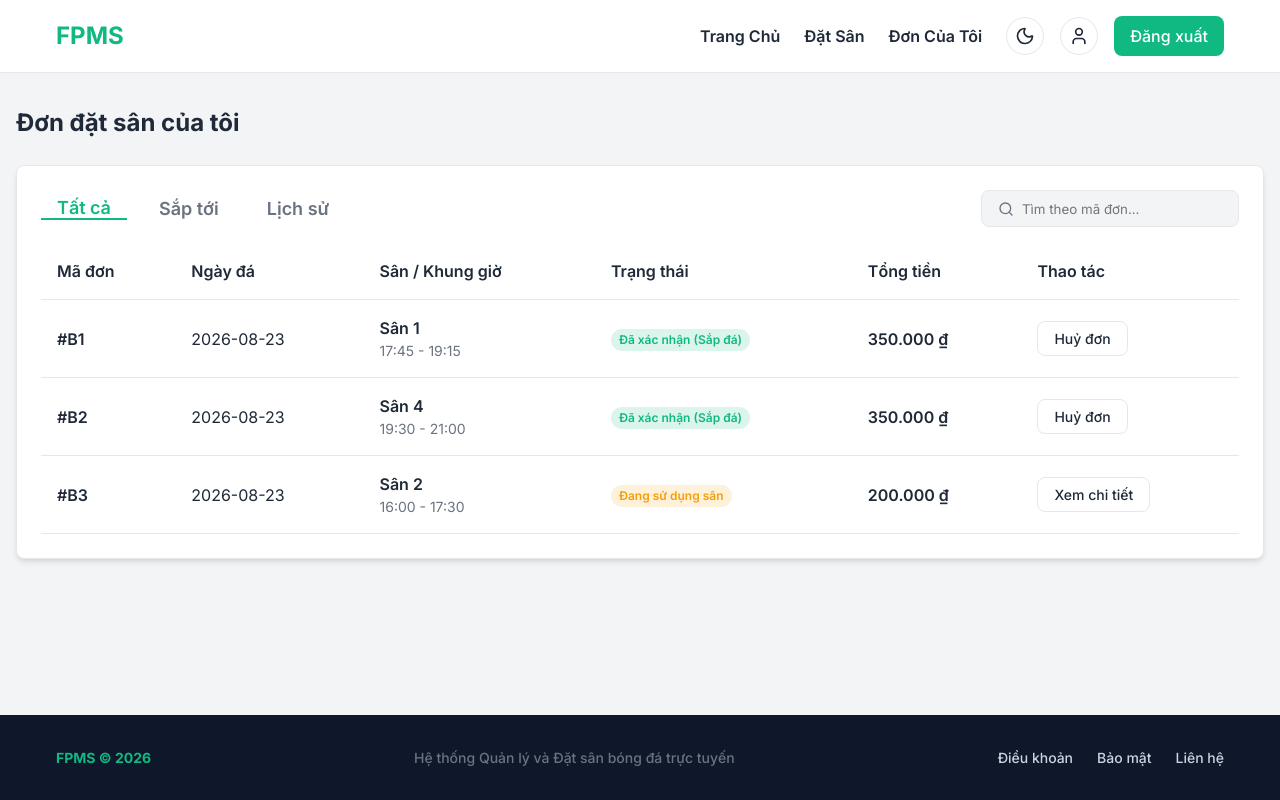
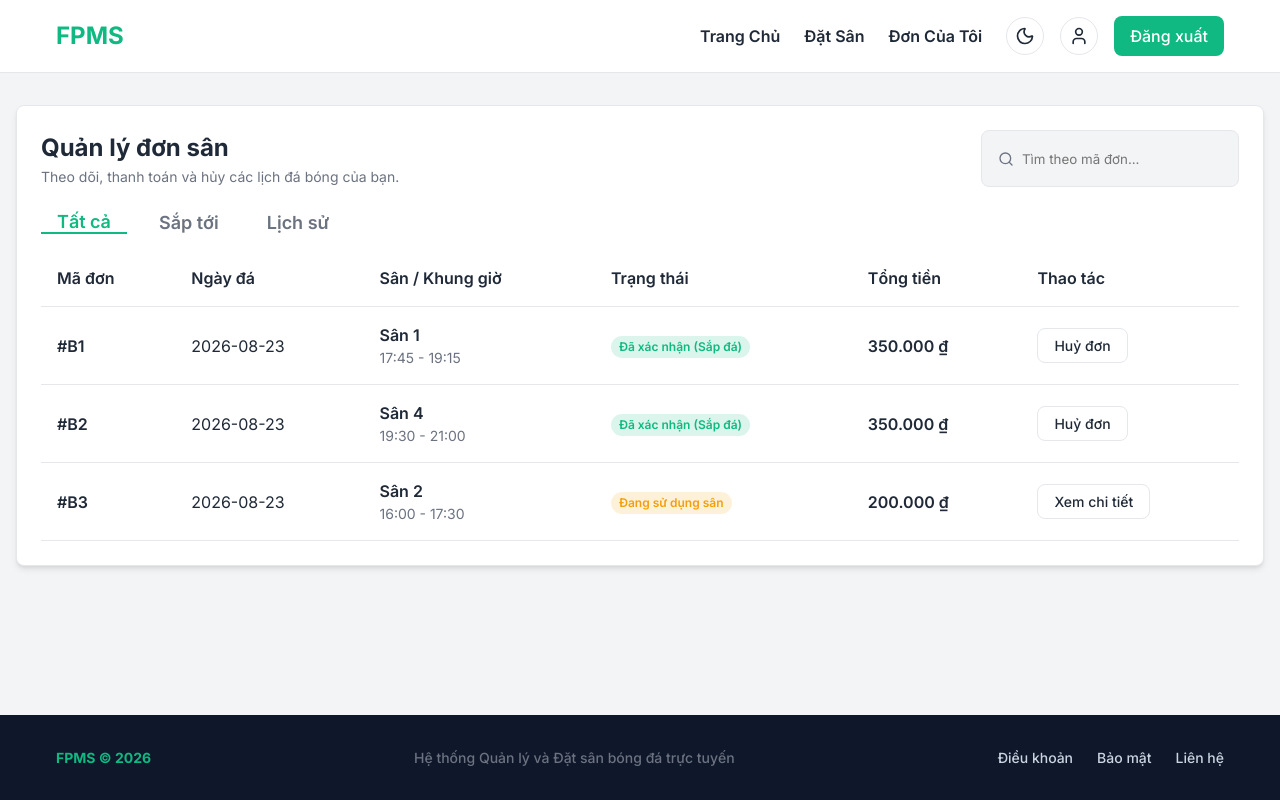
Before and after one commit to ngkhson/FPMS_Design, a React (Vite) app in the folder frontend/: page /my-bookings in a window 1280 px wide. Built offline with nearby package versions, Linux system fonts and the light colour scheme.

Commit message:
mybooking page 2

```diff
--- a/frontend/src/pages/MyBookings.tsx
+++ b/frontend/src/pages/MyBookings.tsx
@@ -54,10 +54,26 @@ const MyBookings: React.FC = () => {
   };
 
   return (
-    <div className="max-w-5xl mx-auto pt-4 px-4 pb-12">
-      <h1 className="text-2xl font-bold mb-6">Đơn đặt sân của tôi</h1>
+    <div className="max-w-5xl mx-auto pt-8 px-4 pb-12">
+      <div className="card mb-6">
+        <div className="flex flex-col md:flex-row md:items-center justify-between mb-6 gap-4">
+          <div>
+            <h2 className="text-2xl font-bold">Quản lý đơn sân</h2>
+            <p className="text-sm text-muted mt-1">Theo dõi, thanh toán và hủy các lịch đá bóng của bạn.</p>
+          </div>
 
-      <div className="card mb-6">
+          <div className="flex items-center gap-2" style={{ border: '1px solid var(--color-border)', borderRadius: 'var(--radius-md)', backgroundColor: 'var(--color-bg-base)', padding: '0.6rem 1rem' }}>
+            <Search size={16} className="text-muted" />
+            <input
+              type="text"
+              placeholder="Tìm theo mã đơn..."
+              value={searchTerm}
+              onChange={(e) => setSearchTerm(e.target.value)}
+              style={{ background: 'transparent', border: 'none', outline: 'none', color: 'var(--color-text-base)', fontFamily: 'inherit', width: '200px' }}
+            />
+          </div>
+        </div>
+
         <div className="flex items-center justify-between mb-4">
           <div className="flex gap-4">
             <button
@@ -81,17 +97,6 @@ const MyBookings: React.FC = () => {
             >
               Lịch sử
             </button>
-          </div>
-
-          <div className="flex items-center gap-2" style={{ border: '1px solid var(--color-border)', borderRadius: 'var(--radius-md)', backgroundColor: 'var(--color-bg-base)', padding: '0.6rem 1rem' }}>
-            <Search size={16} className="text-muted" />
-            <input
-              type="text"
-              placeholder="Tìm theo mã đơn..."
-              value={searchTerm}
-              onChange={(e) => setSearchTerm(e.target.value)}
-              style={{ background: 'transparent', border: 'none', outline: 'none', color: 'var(--color-text-base)', fontFamily: 'inherit', width: '200px' }}
-            />
           </div>
         </div>
 
```
